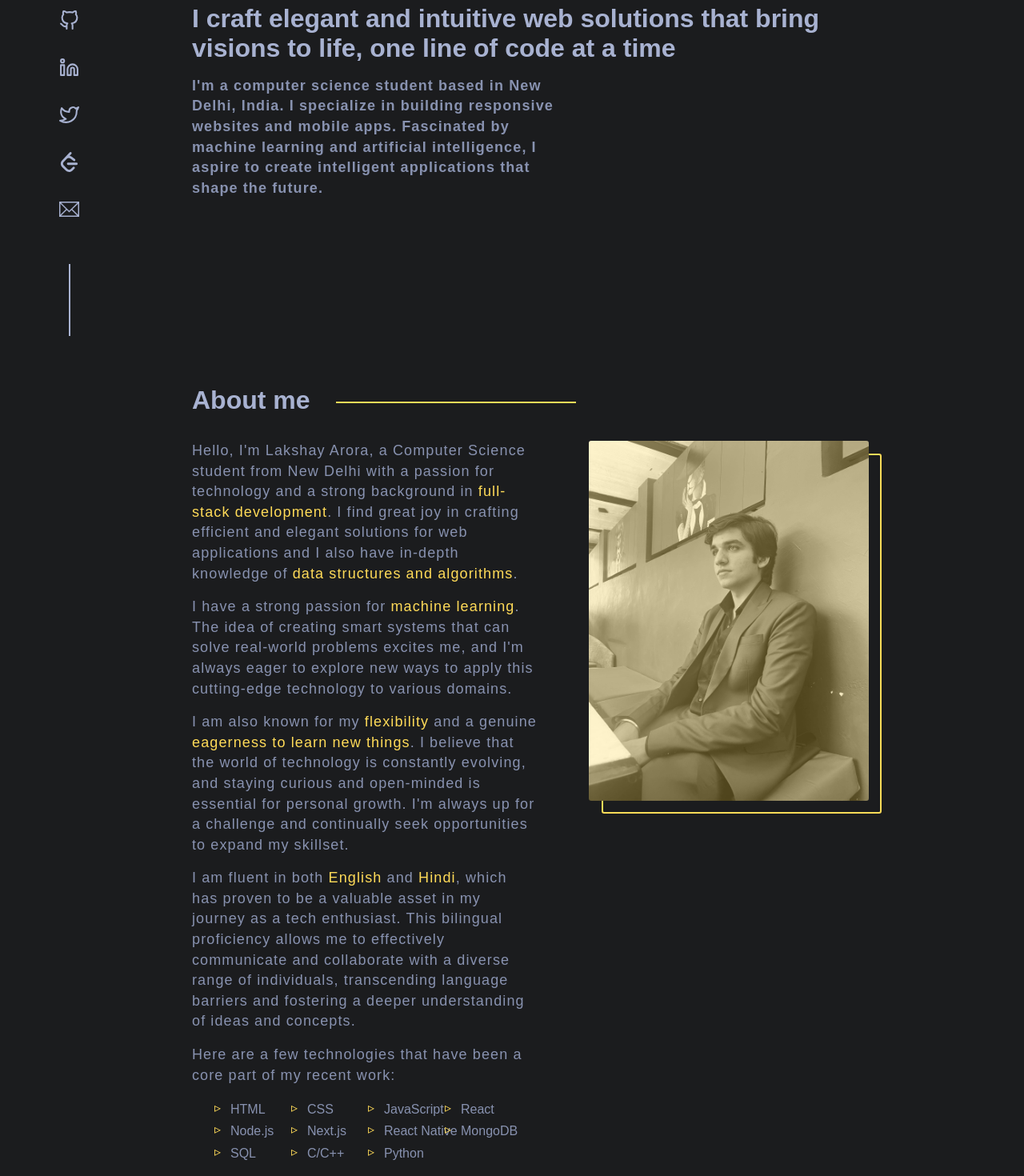
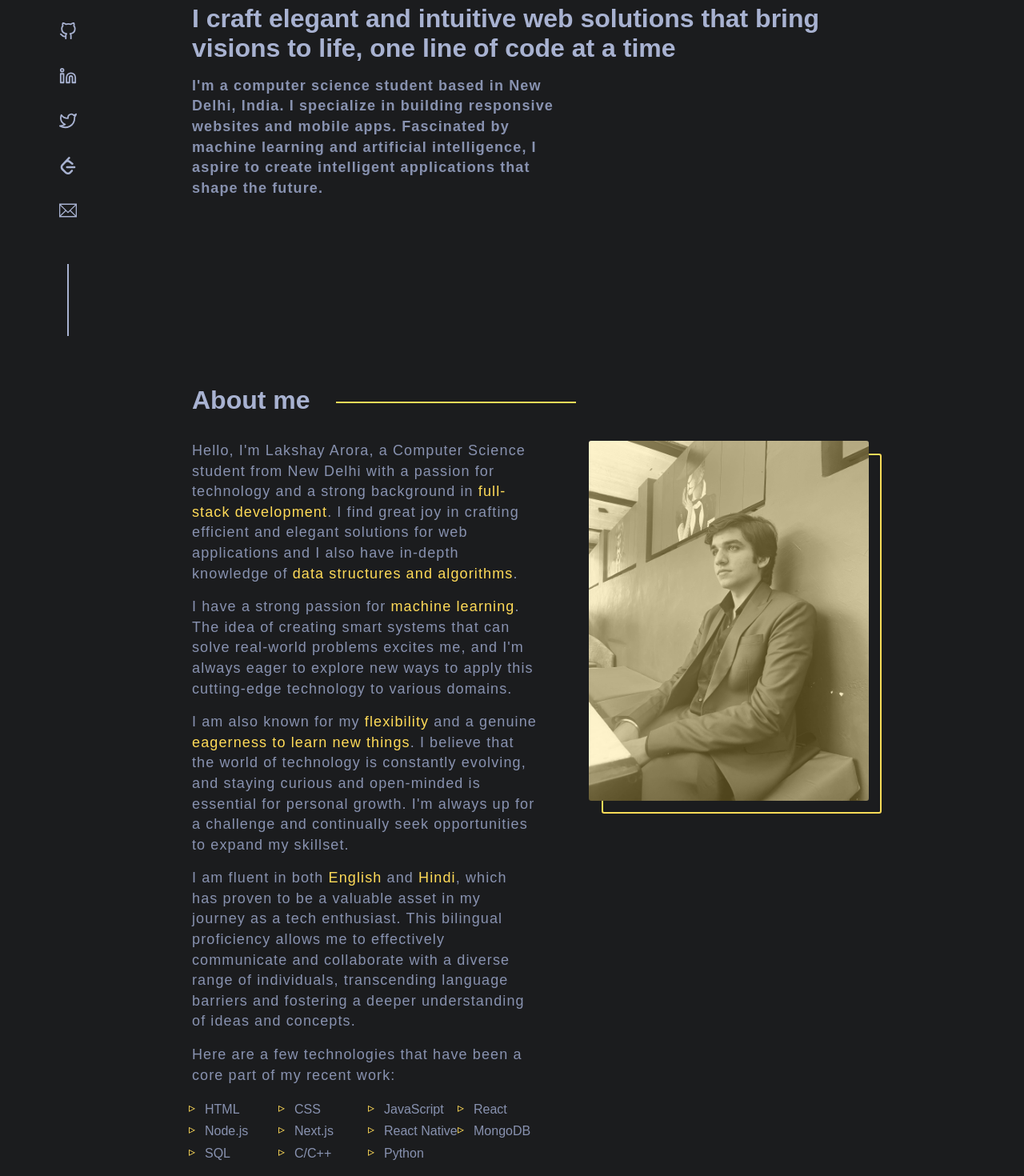
Before and after one commit to Lakshay-a/portfolio, a Next.js app: page / in a window 1280 px wide. Shown: the part 380-1850 px from the top of the page at 80% size. Built offline with nearby package versions, Linux system fonts and the light colour scheme.

Commit message:
icons bug

```diff
--- a/src/scss/components/_socialicons.scss
+++ b/src/scss/components/_socialicons.scss
@@ -10,7 +10,7 @@
         gap: 0.5rem;
 
         &-item {
-            font-size: var(--txlarge);
+            font-size: var(--tlarge2);
             display: flex;
             justify-content: center;
             align-items: center;
@@ -71,7 +71,7 @@
             flex-direction: row;
 
             &-item {
-                font-size: var(--txlarge);
+                font-size: var(--tlarge);
                 display: flex;
                 justify-content: center;
                 align-items: center;
--- a/src/scss/sections/_about.scss
+++ b/src/scss/sections/_about.scss
@@ -48,7 +48,7 @@
                 display: grid;
                 grid-template-columns: repeat(4, 1fr);
                 list-style-type: none;
-                padding: 0 3rem;
+                padding: 0 1rem;
 
                 &-item {
                     font-family: var(--raleway);
--- a/src/scss/sections/_projects.scss
+++ b/src/scss/sections/_projects.scss
@@ -207,6 +207,7 @@
                     }
 
                     &-links{
+                        font-size: var(--tlarge);
                         &-item{
                             &-link{
                                 color: var(--project-text-color);
```
